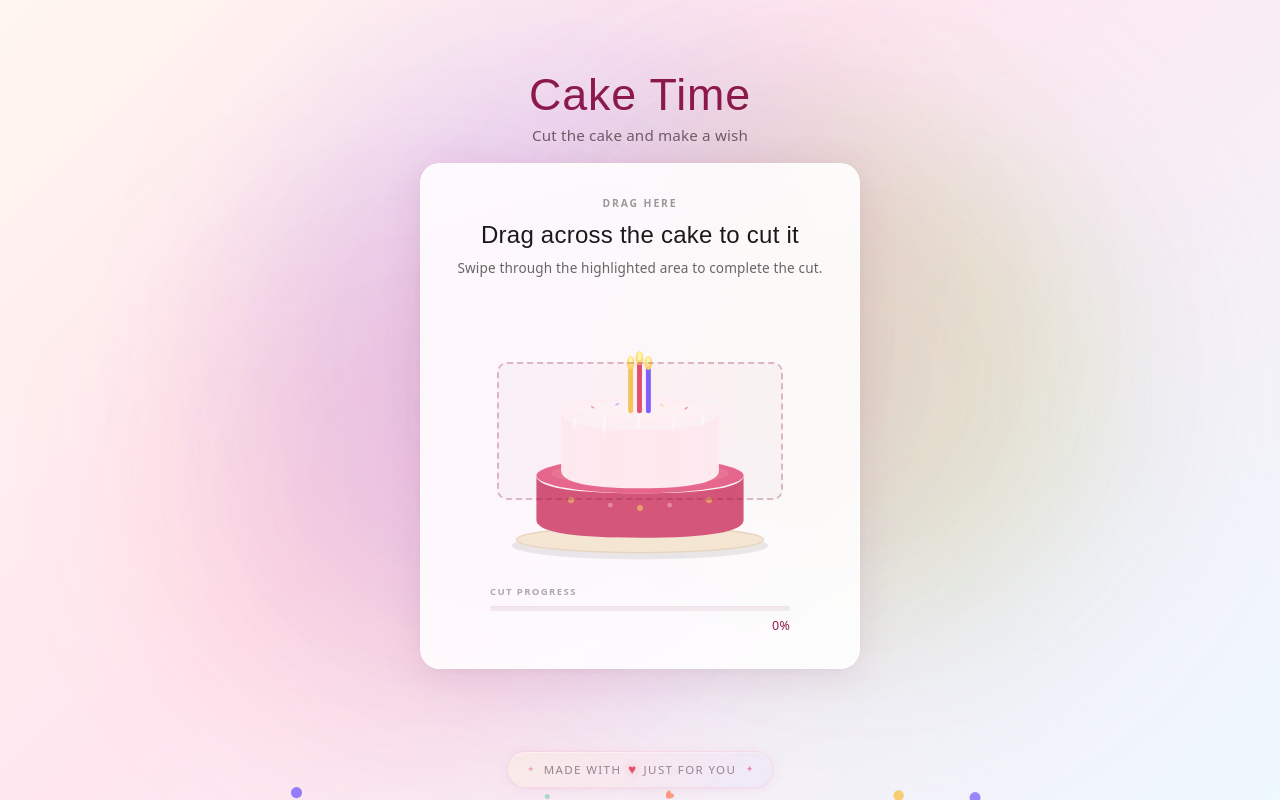
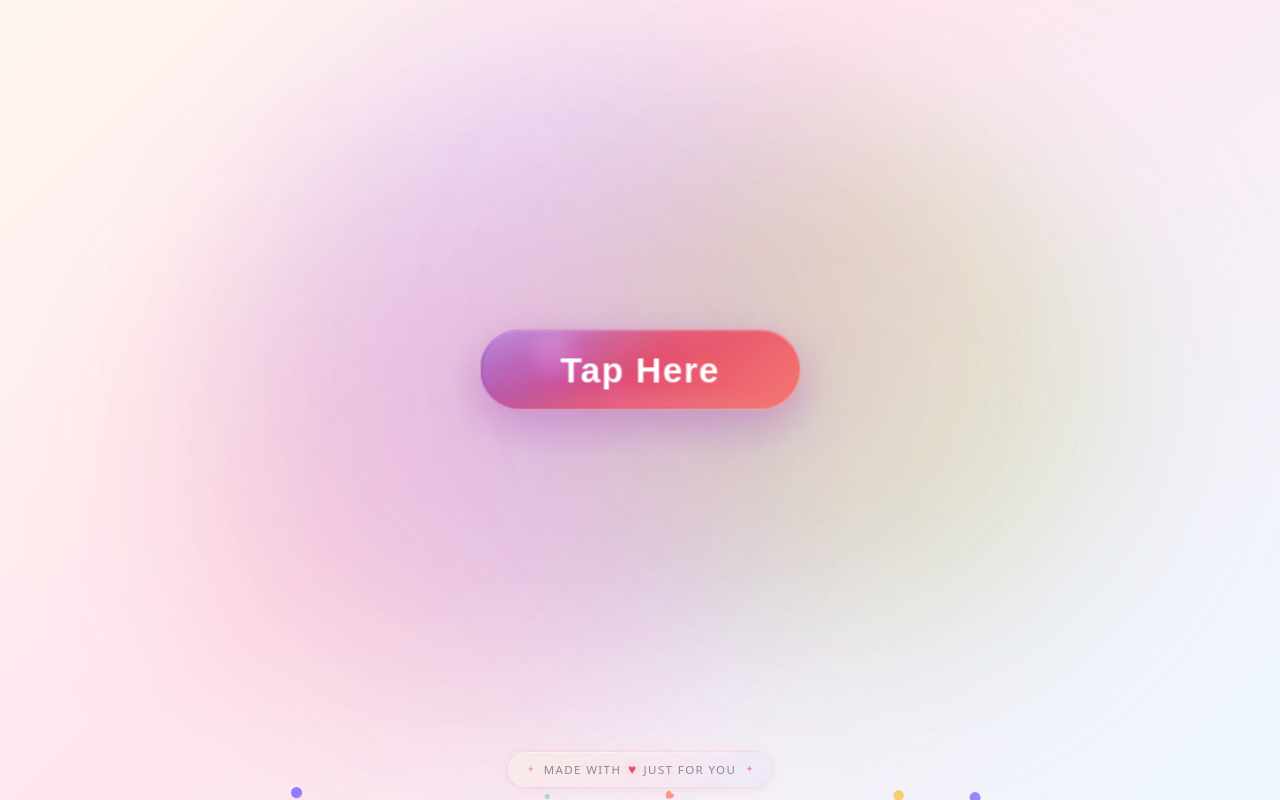
Before and after one commit to NabilArefin/Giftsite, a Next.js app: page / in a window 1280 px wide. Built offline with nearby package versions, Linux system fonts and the light colour scheme; a web font is replaced by a local one.

Commit message:
f1e81f7a-1ac1-41f8-8b6b-2faaa909c46d

```diff
--- a/src/app/page.tsx
+++ b/src/app/page.tsx
@@ -193,6 +193,7 @@ export default function GiftPage() {
   const cursorRef = useRef<HTMLDivElement | null>(null);
 
   const [isOpen, setIsOpen] = useState(false);
+  const [showCake, setShowCake] = useState(false); // shows cake after Tap Here
   const [cutProgress, setCutProgress] = useState(0);
   const [isCutting, setIsCutting] = useState(false);
   const [isCutComplete, setIsCutComplete] = useState(false);
@@ -318,7 +319,7 @@ export default function GiftPage() {
       cakeArea.removeEventListener("touchmove", onTouchMove);
       cakeArea.removeEventListener("touchend", onTouchEnd);
     };
-  }, [isCutComplete]);
+  }, [isCutComplete, showCake]);
 
   useEffect(() => {
     const canvas = canvasRef.current;
@@ -691,6 +692,23 @@ export default function GiftPage() {
       </div>
 
       <main className="page-shell">
+        {!showCake ? (
+          <button
+            type="button"
+            className="open-button"
+            onClick={() => setShowCake(true)}
+            aria-haspopup="dialog"
+            aria-expanded={isOpen}
+            aria-controls="wishPopup"
+          >
+            <span className="button-glass" />
+            <span className="button-light-orb orb-1" />
+            <span className="button-light-orb orb-2" />
+            <span className="button-light-orb orb-3" />
+            <span className="button-glow-ring" />
+            <span className="button-text">Tap Here</span>
+          </button>
+        ) : (
         <div className={`cut-section ${isCutComplete ? "cut-complete" : ""}`}>
           {/* Header */}
           <div className="cut-header">
@@ -786,6 +804,7 @@ export default function GiftPage() {
             </div>
           </div>
         </div>
+        )}
       </main>
 
       <section
```
